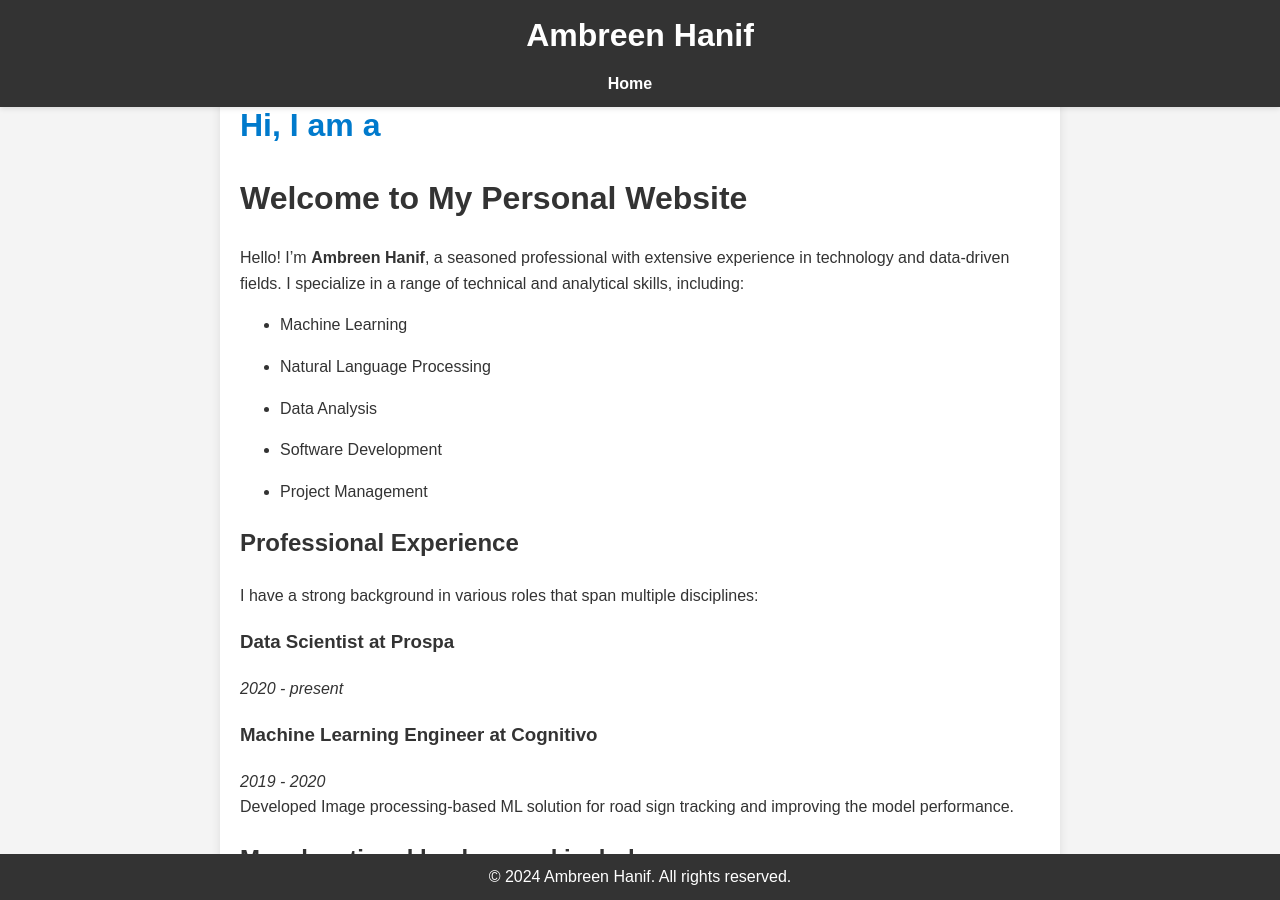
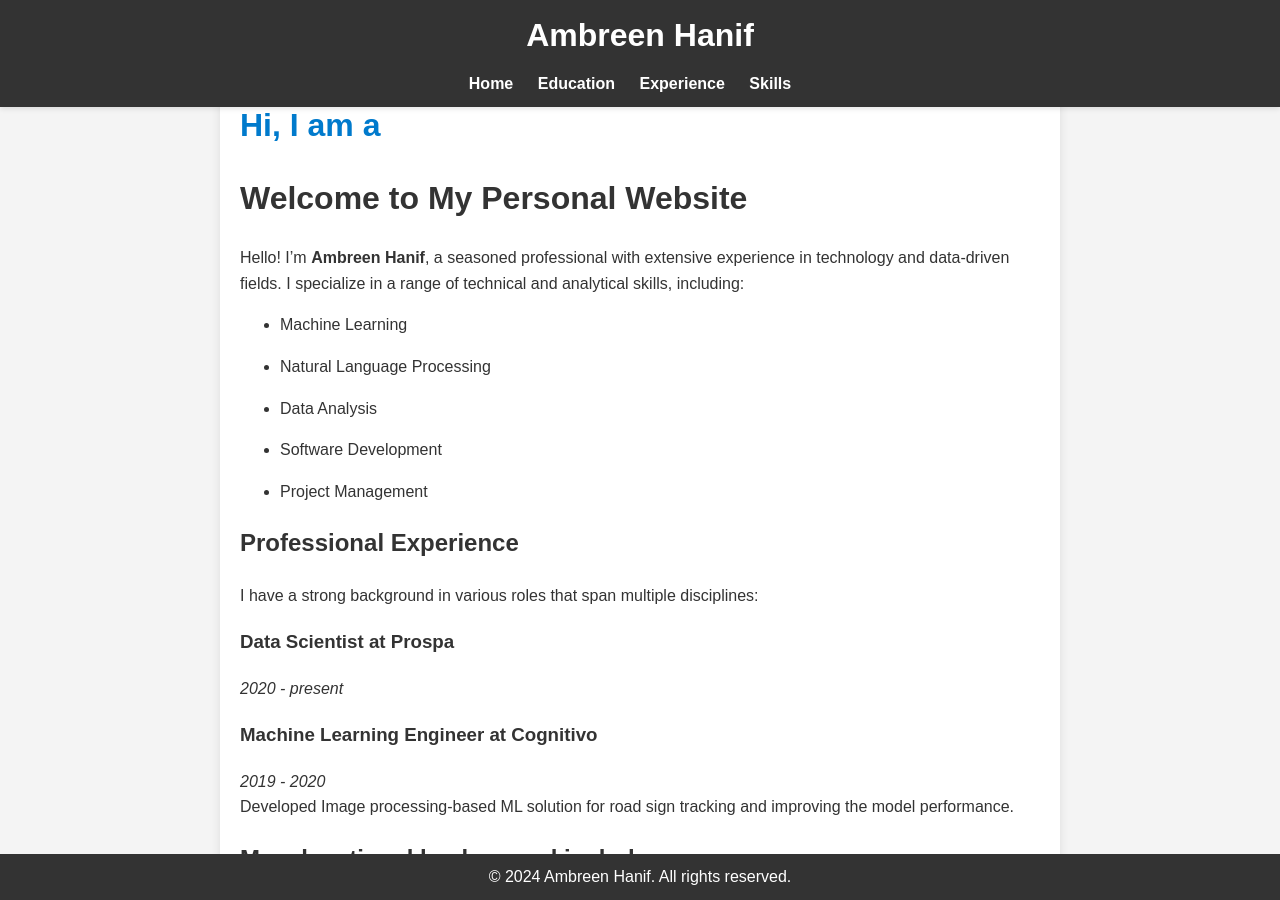
Before and after one commit to umberH/umberH.github.io, a Jekyll site: the page built from index.markdown, in a window 1280 px wide and 900 px high. Built offline with Jekyll 4.4.1, drawn with Linux system fonts in a browser that asks for light colours; a script that is not in the unit is left out.

Commit message:
Update default.html

```diff
--- a/_layouts/default.html
+++ b/_layouts/default.html
@@ -14,8 +14,14 @@
     <h1>{{ site.title }}</h1>
     <nav>
       <ul>
-        <li><a href="{{ '/' | relative_url }}">Home</a></li>
-        <!-- Add other navigation links here -->
+<!--         <li><a href="{{ '/' | relative_url }}">Home</a></li> -->
+      <li><a href="#home" class="nav-link">Home</a></li>
+      <li><a href="#education" class="nav-link">Education</a></li>
+      <li><a href="#experience" class="nav-link">Experience</a></li>
+      <li><a href="#skills" class="nav-link">Skills</a></li>
+    </ul>
+  </nav>
+</header>
       </ul>
     </nav>
   </header>
```
